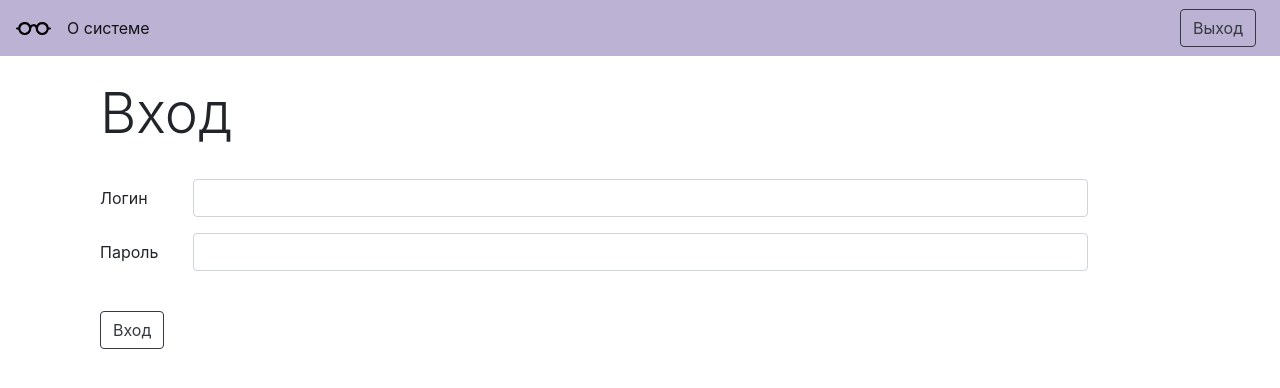
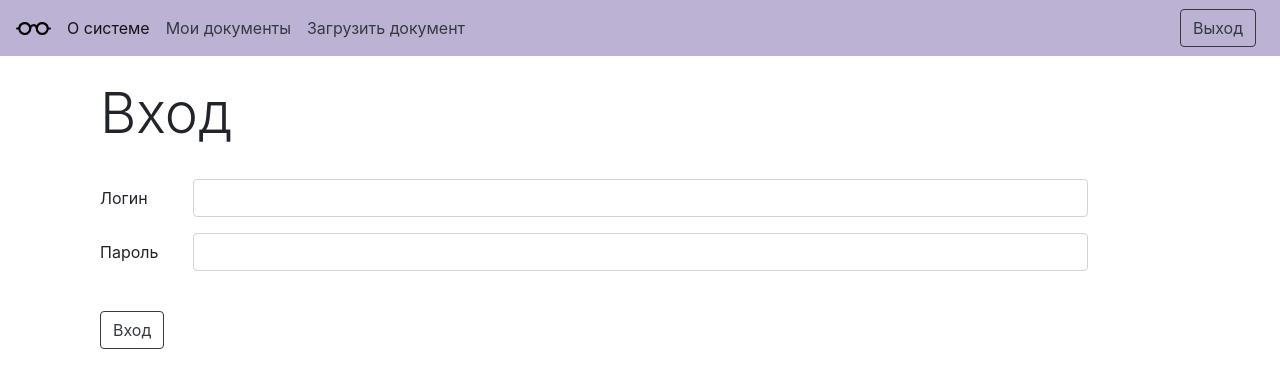
Before and after one commit to zenger-anna/diplom, a Django app: page / in a window 1280 px wide. Shown: the top 388 px of the page. Run offline with Django 3.2, Linux system fonts and the light colour scheme; the visitor is signed in with stand-in values (Sample User, id 1); some libraries are stand-ins or nearby versions.

Commit message:
upload docs for teacher

```diff
--- a/doc_flow/forms.py
+++ b/doc_flow/forms.py
@@ -19,4 +19,4 @@ class UserForm(forms.ModelForm):
 class DocumentForm(forms.ModelForm):
     class Meta:
         model = Document
-        fields = ['user', 'title', 'document', 'subject']
+        fields = ['user', 'title', 'document', 'subject', 'doc_type']
--- a/doc_flow/models.py
+++ b/doc_flow/models.py
@@ -35,6 +35,7 @@ class Document(models.Model):
     subject = models.ForeignKey("Subject", on_delete=models.CASCADE, blank=True, null=True)
     title = models.CharField(max_length=200, unique=False)
     document = models.FileField(upload_to='docs/')
+    doc_type = models.CharField(max_length=7, unique=False)
 
     def __str__(self):
         return ' - '.join([str(self.user), str(self.title)])
--- a/doc_flow/templates/navbar.html
+++ b/doc_flow/templates/navbar.html
@@ -15,21 +15,26 @@
               <a class="nav-link" href="{% url 'doc_flow:about' %}">О системе</a>
           </li>
           {% if user.is_authenticated %}
+              <li class="nav-item active">
+                  <div class="nav-item active">
+                      <a class="nav-link text-dark" href="{% url 'doc_flow:my_docs' %}">Мои документы</a>
+                  </div>
+              </li>
+              <li class="nav-item active">
+                  <div class="nav-item active">
+                      <a class="nav-link text-dark" href="{% url 'doc_flow:add_doc' %}">Загрузить документ</a>
+                  </div>
+              </li>
               {% if user_type == "student" %}
                   <li class="nav-item active">
                       <div class="nav-item active">
-                          <a class="nav-link text-dark" href="{% url 'doc_flow:student_docs' %}">Мои документы</a>
-                      </div>
-                  </li>
-                  <li class="nav-item active">
-                      <div class="nav-item active">
-                          <a class="nav-link text-dark" href="{% url 'doc_flow:add_doc' %}">Загрузить документ</a>
+                          <a class="nav-link text-dark" href="{% url 'doc_flow:student_subjects' %}">Дисциплины</a>
                       </div>
                   </li>
               {% elif user_type == "teacher" %}
                   <li class="nav-item active">
                       <div class="nav-item active">
-                          <a class="nav-link text-dark" href="{% url 'doc_flow:teacher_docs' %}">Документы</a>
+                          <a class="nav-link text-dark" href="{% url 'doc_flow:student_docs_for_teacher' %}">Документы студентов</a>
                       </div>
                   </li>
               {% endif %}
--- a/doc_flow/templates/teacher_docs.html
+++ b/doc_flow/templates/subject_documents.html
@@ -3,7 +3,7 @@
 
     <div class="tab-content">
         <br>
-        <h1 class="display-4">Документы студентов</h1>
+        <h1 class="display-4">{{ title }}</h1>
         <br>
 
         <div class="accordion" id="accordionExample">
--- a/doc_flow/urls.py
+++ b/doc_flow/urls.py
@@ -7,8 +7,9 @@ urlpatterns = [
     path('log_in/', log_in, name='log_in'),
     path('about/', view_about, name='about'),
     path('file_download/<int:document_id>/', view_file_download, name='file_download'),
-    path('student_docs/', view_student_documents, name='student_docs'),
-    path('teacher_docs/', view_teacher_documents, name='teacher_docs'),
+    path('my_docs/', view_my_documents, name='my_docs'),
+    path('student_docs_for_teacher/', view_student_docs_for_teacher, name='student_docs_for_teacher'),
+    path('student_subjects/', view_student_subjects, name='student_subjects'),
     path('add_doc/', AddDoc.as_view(), name='add_doc')
 ]
 # + static(settings.MEDIA_URL, document_root=settings.MEDIA_ROOT)
--- a/doc_flow/views.py
+++ b/doc_flow/views.py
@@ -50,19 +50,29 @@ def view_about(request):
     return render(request, 'about.html', context={'user_type': get_user_type(request.user)})
 
 
-def view_student_documents(request):
+def view_my_documents(request):
     documents = Document.objects.filter(user=request.user)
-    return render(request, 'student_docs.html', context={'documents': documents, 'user_type': get_user_type(request.user)})
+    return render(request, 'my_docs.html', context={'documents': documents, 'user_type': get_user_type(request.user)})
 
 
-def view_teacher_documents(request):
+def view_student_docs_for_teacher(request):
     subject_docs = []
     subjects = Subject.objects.filter(teacher=request.user.teacher)
     for subject in subjects:
-        documents = Document.objects.filter(subject=subject)
+        documents = Document.objects.filter(subject=subject, doc_type='student')
         sub_docs = SubjectDocs(subject, documents)
         subject_docs.append(sub_docs)
-    return render(request, 'teacher_docs.html', context={'subject_docs': subject_docs, 'user_type': get_user_type(request.user)})
+    return render(request, 'subject_documents.html', context={'title': 'Документы студентов', 'subject_docs': subject_docs, 'user_type': get_user_type(request.user)})
+
+
+def view_student_subjects(request):
+    subject_docs = []
+    subjects = Subject.objects.filter(semester=request.user.student.semester)
+    for subject in subjects:
+        documents = Document.objects.filter(subject=subject, doc_type='teacher')
+        sub_docs = SubjectDocs(subject, documents)
+        subject_docs.append(sub_docs)
+    return render(request, 'subject_documents.html', context={'title': 'Документы дисциплин', 'subject_docs': subject_docs, 'user_type': get_user_type(request.user)})
 
 
 def view_file_download(request, document_id):
@@ -83,13 +93,18 @@ class AddDoc(View):
     def get(self, request):
         form = DocumentForm()
         choices = form.fields['subject'].queryset
-        filtered_choices = choices.filter(semester=request.user.student.semester)
+        current_user = get_user_type(request.user)
+        if current_user == 'student':
+            filtered_choices = choices.filter(semester=request.user.student.semester)
+        else:
+            filtered_choices = choices.filter(teacher=request.user.teacher)
         form.fields['subject'].queryset = filtered_choices
         return render(request, 'add_doc.html', context={'form': form, 'add_doc_error': False, 'user_type': get_user_type(request.user)})
 
     def post(self, request):
         post_doc = request.POST.copy()
         post_doc.__setitem__('user', request.user.id)
+        post_doc.__setitem__('doc_type', get_user_type(request.user))
         bound_form_doc = DocumentForm(post_doc, request.FILES)
         if bound_form_doc.is_valid():
             _ = bound_form_doc.save()
```
Also changed, not shown: doc_flow/templates/day_recipes.html (deleted, +0 -17 lines), doc_flow/migrations/0004_document_doc_type.py (added), doc_flow/templates/my_docs.html (renamed from doc_flow/templates/student_docs.html).
